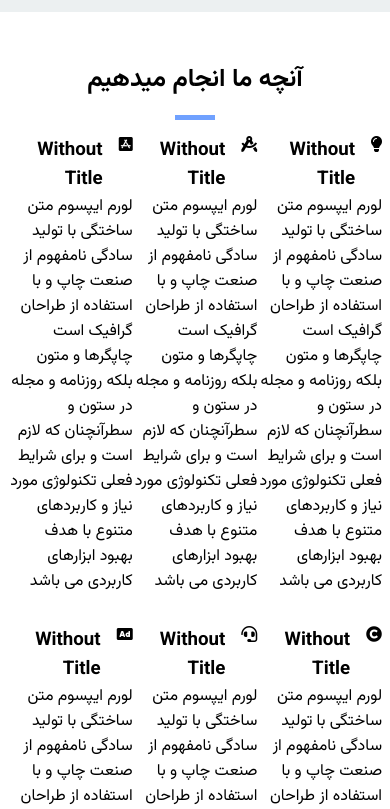
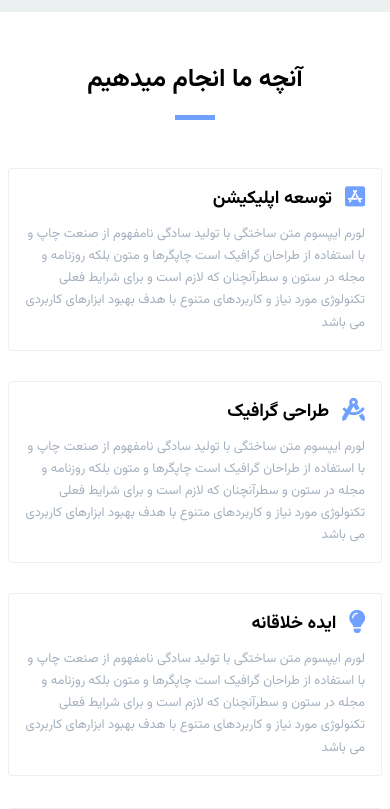
Before and after one commit to randomhex1998/logo_react, a React (Create React App) app: page / in a window 390 px wide. Shown: the part 3680-4489 px from the top of the page. Built offline with nearby package versions, Linux system fonts and the light colour scheme.

Commit message:
make-about-styles-in-desktop-and-mobile

```diff
--- a/src/components/About/About.jsx
+++ b/src/components/About/About.jsx
@@ -5,16 +5,16 @@ const About = () => {
     return (
         <div className='about pTB-3'>
             <h3 className="MainTitles">آنچه ما انجام میدهیم</h3>
-            <div className="container">
+            <div className="container pt-2">
                 <div className="row">
-                    <AboutBOX AboutIco="fab fa-app-store-ios" AboutTitle="Without Title"/>
-                    <AboutBOX AboutIco="fas fa-drafting-compass" AboutTitle="Without Title"/>
-                    <AboutBOX AboutIco="fas fa-lightbulb" AboutTitle="Without Title"/>
+                    <AboutBOX AboutIco="fab fa-app-store-ios" AboutTitle="توسعه اپلیکیشن"/>
+                    <AboutBOX AboutIco="fas fa-drafting-compass" AboutTitle="طراحی گرافیک"/>
+                    <AboutBOX AboutIco="fas fa-lightbulb" AboutTitle="ایده خلاقانه"/>
                 </div>
                 <div className="row pt-2">
-                    <AboutBOX AboutIco="fas fa-ad" AboutTitle="Without Title"/>
-                    <AboutBOX AboutIco="fas fa-headset" AboutTitle="Without Title"/>
-                    <AboutBOX AboutIco="fas fa-copyright" AboutTitle="Without Title"/>
+                    <AboutBOX AboutIco="fas fa-ad" AboutTitle="مارکتینگ"/>
+                    <AboutBOX AboutIco="fas fa-headset" AboutTitle="پشتیبانی"/>
+                    <AboutBOX AboutIco="fas fa-copyright" AboutTitle="طراحی برند"/>
                 </div>
             </div>
         </div>
--- a/src/components/About/About.scss
+++ b/src/components/About/About.scss
@@ -1,9 +1,44 @@
-.about-box{
-    text-align: right;
+.about{
+    .row{
+        gap: 30px;
+        flex-wrap: wrap;
+    }
 
-    .row{
-        justify-content: flex-start;
-        flex-direction: row-reverse;
-        gap: 1rem;
+    .about-box{
+        text-align: right;
+        width: 371px;
+        padding: 16px;
+        border-radius: 3px;
+        border: 1px solid #ecf0f1;
+
+        .row{
+            justify-content: flex-start;
+            flex-direction: row-reverse;
+            gap: 0.8rem;
+
+            i{
+                font-size: 23px;
+                color: $light-purple-color;
+            }
+
+            h3{
+                font-size: 18px;
+                font-weight: 900;
+            }
+        }
+
+        p{
+            color: $light-gray-color;
+            font-size: 13px;
+            padding-top: 10px;
+            line-height: 1.7;
+        }
+
+        @include XLarge{
+            width: 400px;
+        }
+        @include Large{
+            flex: 0 0 100%;
+        }
     }
 }
```
